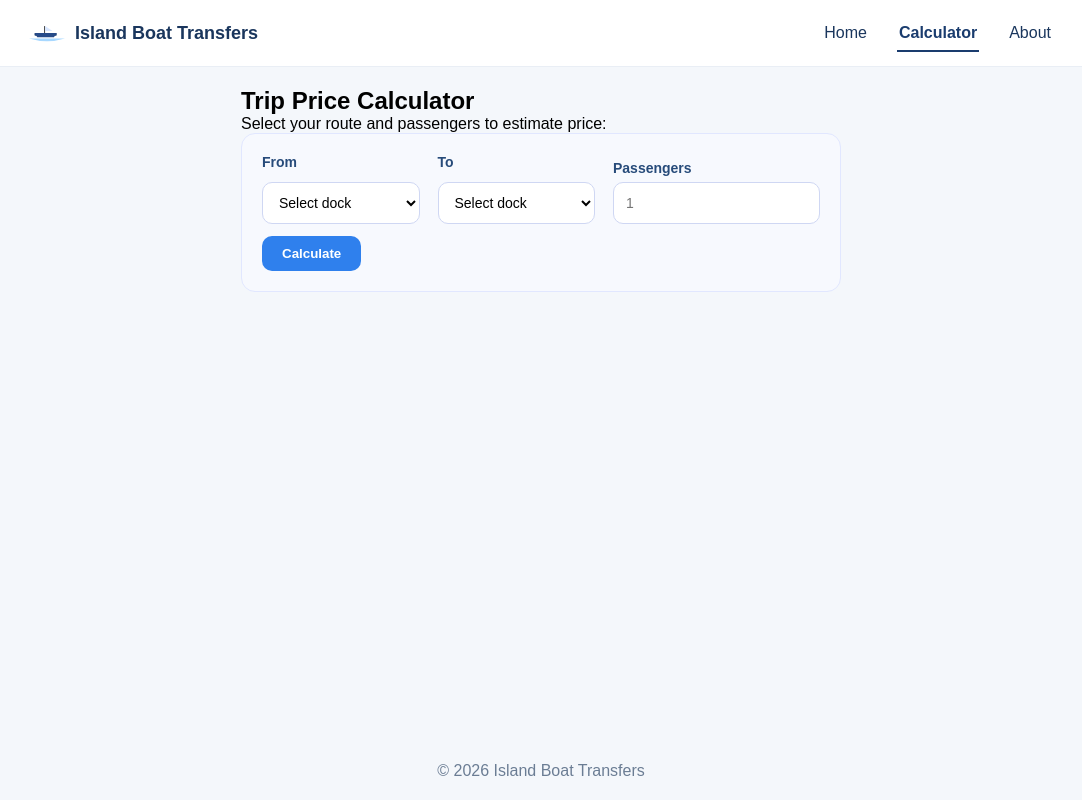
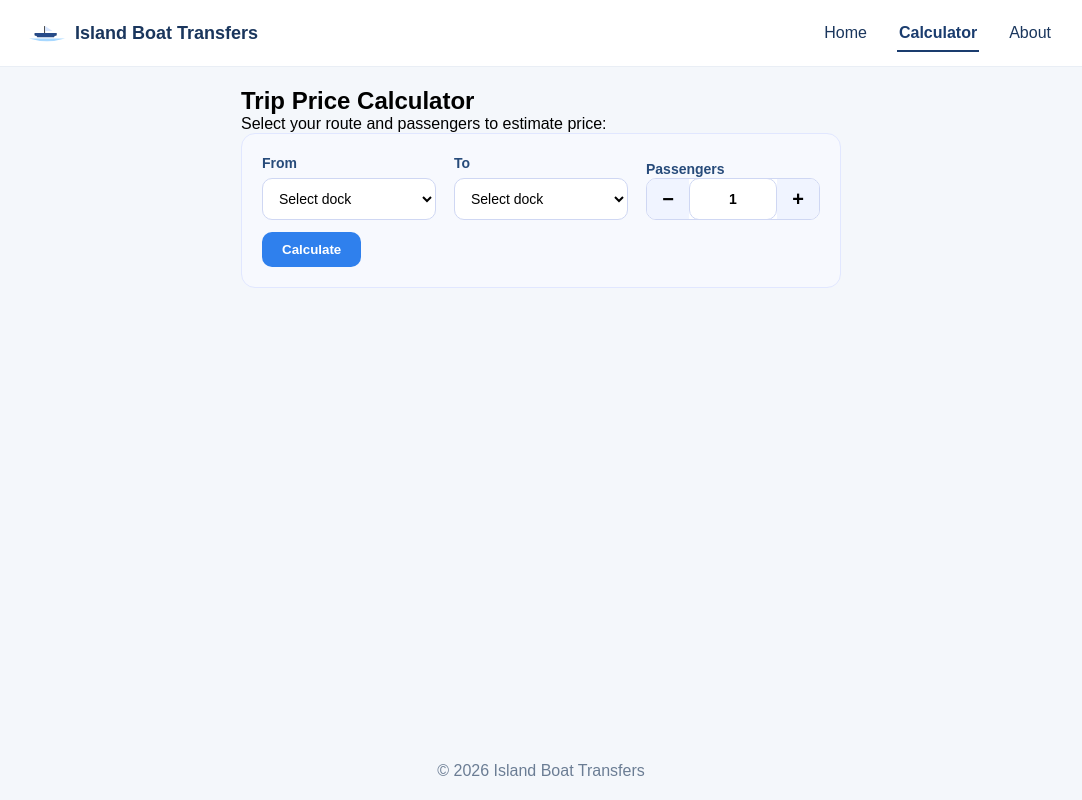
Before and after one commit to jadilovic/boat-transfers-frontend, a React (Create React App) app in the folder frontend/: page /calculator in a window 1280 px wide. Shown: the whole page, without its empty margins (99-1181 px from the left). Built offline with nearby package versions, Linux system fonts and the light colour scheme.

Commit message:
Fixed buttons in calculation

```diff
--- a/frontend/src/App.css
+++ b/frontend/src/App.css
@@ -362,8 +362,7 @@ select {
 
 .field {
   flex: 1;
-  display: flex;
-  flex-direction: column;
+  min-width: 0;
 }
 
 .field label {
@@ -382,3 +381,43 @@ select {
   font-size: 14px;
   background: white;
 }
+
+/* PASSENGER INPUT WITH +/- */
+
+.passenger-control {
+  display: flex;            /* ✅ force horizontal */
+  align-items: center;
+  width: 100%;
+  height: 42px;
+  border: 1px solid #cfd7f3;
+  border-radius: 10px;
+  background: white;
+  overflow: hidden;
+}
+
+/* buttons */
+.passenger-control button {
+  width: 42px;
+  height: 100%;
+  flex-shrink: 0;
+  border: none;
+  background: #f0f4ff;
+  font-size: 20px;
+  font-weight: bold;
+  cursor: pointer;
+}
+
+.passenger-control button:hover {
+  background: #e3ecff;
+}
+
+.passenger-input {
+  flex: 1;
+  min-width: 0;   /* 🔥 THIS FIXES THE ISSUE */
+  height: 100%;
+  border: none;
+  text-align: center;
+  font-size: 14px;
+  font-weight: 600;
+  background: transparent;
+}
--- a/frontend/src/pages/Calculator.js
+++ b/frontend/src/pages/Calculator.js
@@ -1,4 +1,4 @@
-import { useState } from "react";
+import { useState, useEffect } from "react";
 import Layout from "../components/Layout";
 
 export default function Calculator() {
@@ -17,10 +17,20 @@ export default function Calculator() {
 
   const [fromDock, setFromDock] = useState("");
   const [toDock, setToDock] = useState("");
-  const [passengers, setPassengers] = useState("");
+  const [passengers, setPassengers] = useState(1);
   const [distance, setDistance] = useState(null);
   const [price, setPrice] = useState(null);
   const [error, setError] = useState("");
+
+  // Automatic recalculation when inputs change
+  useEffect(() => {
+    if (fromDock && toDock && passengers >= 1) {
+      calculatePrice();
+    } else {
+      setDistance(null);
+      setPrice(null);
+    }
+  }, [fromDock, toDock, passengers]);
 
   function getDistance(lat1, lon1, lat2, lon2) {
     const R = 6371;
@@ -41,30 +51,21 @@ export default function Calculator() {
     const BASE = 25;
     const PER_KM = 3.2;
     const MIN = 40;
-
-    const total = BASE + km * PER_KM;
-    return Math.max(total, MIN);
+    return Math.max(BASE + km * PER_KM, MIN);
   }
 
-  function handleCalculate() {
-    setError("");
-    setDistance(null);
-    setPrice(null);
-
-    if (!fromDock || !toDock) {
-      setError("Please select both docks.");
-      return;
-    }
-
+  function calculatePrice() {
     if (fromDock === toDock) {
       setError("Departure and destination cannot be the same.");
       return;
     }
 
-    if (!passengers || passengers < 1) {
+    if (passengers < 1) {
       setError("At least one passenger is required.");
       return;
     }
+
+    setError("");
 
     const start = docks.find((d) => d.name === fromDock);
     const end = docks.find((d) => d.name === toDock);
@@ -83,6 +84,9 @@ export default function Calculator() {
     });
   }
 
+  const increment = () => setPassengers((prev) => Math.min(prev + 1, 10));
+  const decrement = () => setPassengers((prev) => Math.max(prev - 1, 1));
+
   return (
     <Layout>
       <div style={{ maxWidth: 600, margin: "0 auto" }}>
@@ -93,10 +97,7 @@ export default function Calculator() {
           <div className="input-row">
             <div className="field">
               <label>From</label>
-              <select
-                value={fromDock}
-                onChange={(e) => setFromDock(e.target.value)}
-              >
+              <select value={fromDock} onChange={(e) => setFromDock(e.target.value)}>
                 <option value="">Select dock</option>
                 {docks.map((d) => (
                   <option key={d.name} value={d.name} disabled={d.name === toDock}>
@@ -108,10 +109,7 @@ export default function Calculator() {
 
             <div className="field">
               <label>To</label>
-              <select
-                value={toDock}
-                onChange={(e) => setToDock(e.target.value)}
-              >
+              <select value={toDock} onChange={(e) => setToDock(e.target.value)}>
                 <option value="">Select dock</option>
                 {docks.map((d) => (
                   <option key={d.name} value={d.name} disabled={d.name === fromDock}>
@@ -123,20 +121,33 @@ export default function Calculator() {
 
             <div className="field">
               <label>Passengers</label>
-              <input
-                type="number"
-                min="1"
-                placeholder="1"
-                value={passengers}
-                onChange={(e) => {
-                  const value = e.target.value;
-                  setPassengers(value === "" ? "" : Number(value));
-                }}
-              />
+
+              <div className="passenger-control">
+                <button
+                  type="button"
+                  onClick={() => setPassengers(p => Math.max(1, p - 1))}
+                >
+                  −
+                </button>
+
+                <input
+                  className="passenger-input"
+                  type="text"
+                  value={passengers}
+                  readOnly
+                />
+
+                <button
+                  type="button"
+                  onClick={() => setPassengers(p => Math.min(10, p + 1))}
+                >
+                  +
+                </button>
+              </div>
             </div>
           </div>
 
-          <button className="calc-btn" onClick={handleCalculate}>
+          <button className="calc-btn" onClick={calculatePrice}>
             Calculate
           </button>
 
@@ -165,7 +176,6 @@ export default function Calculator() {
               </div>
             </div>
           )}
-
         </div>
       </div>
     </Layout>
```
